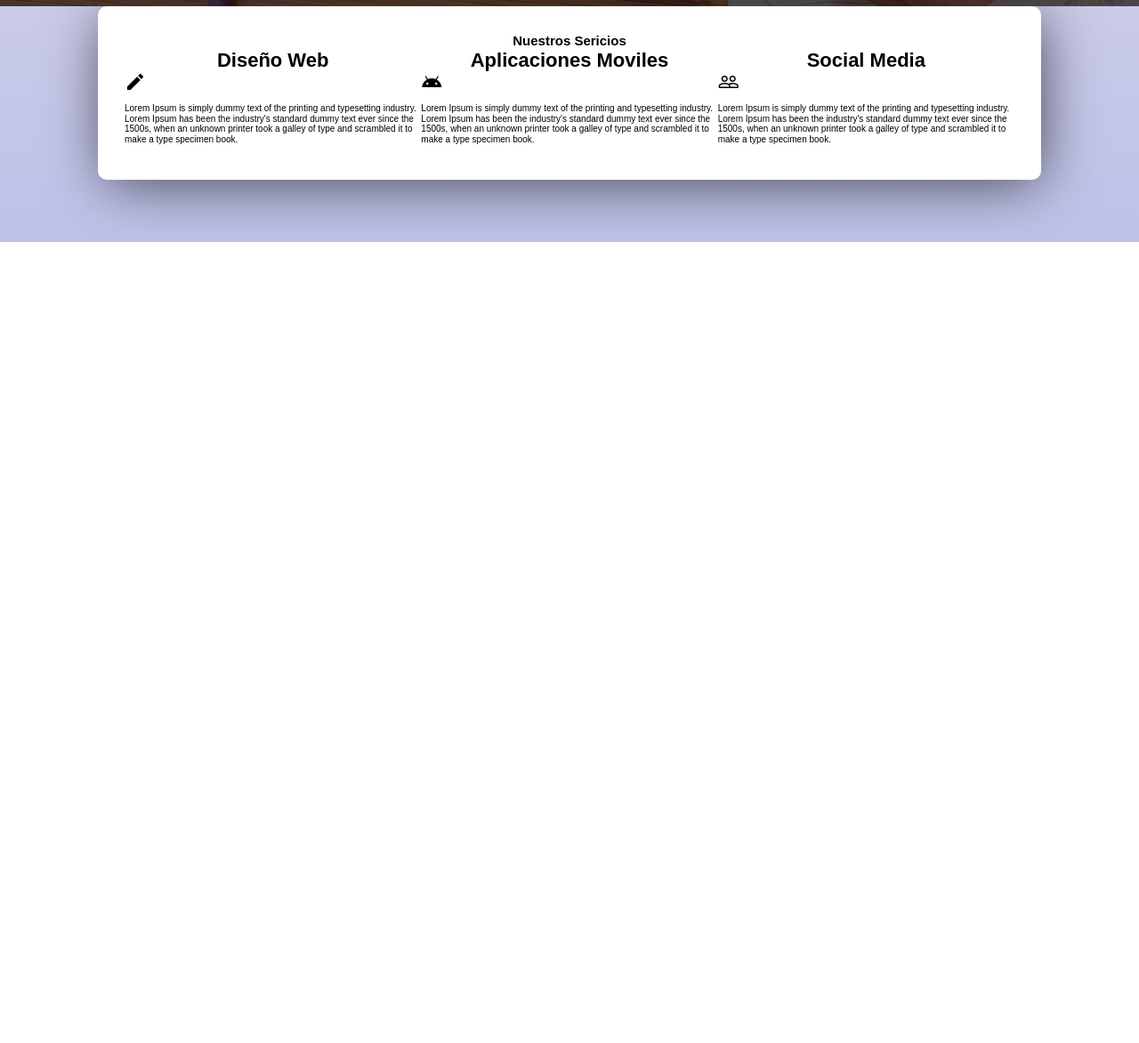
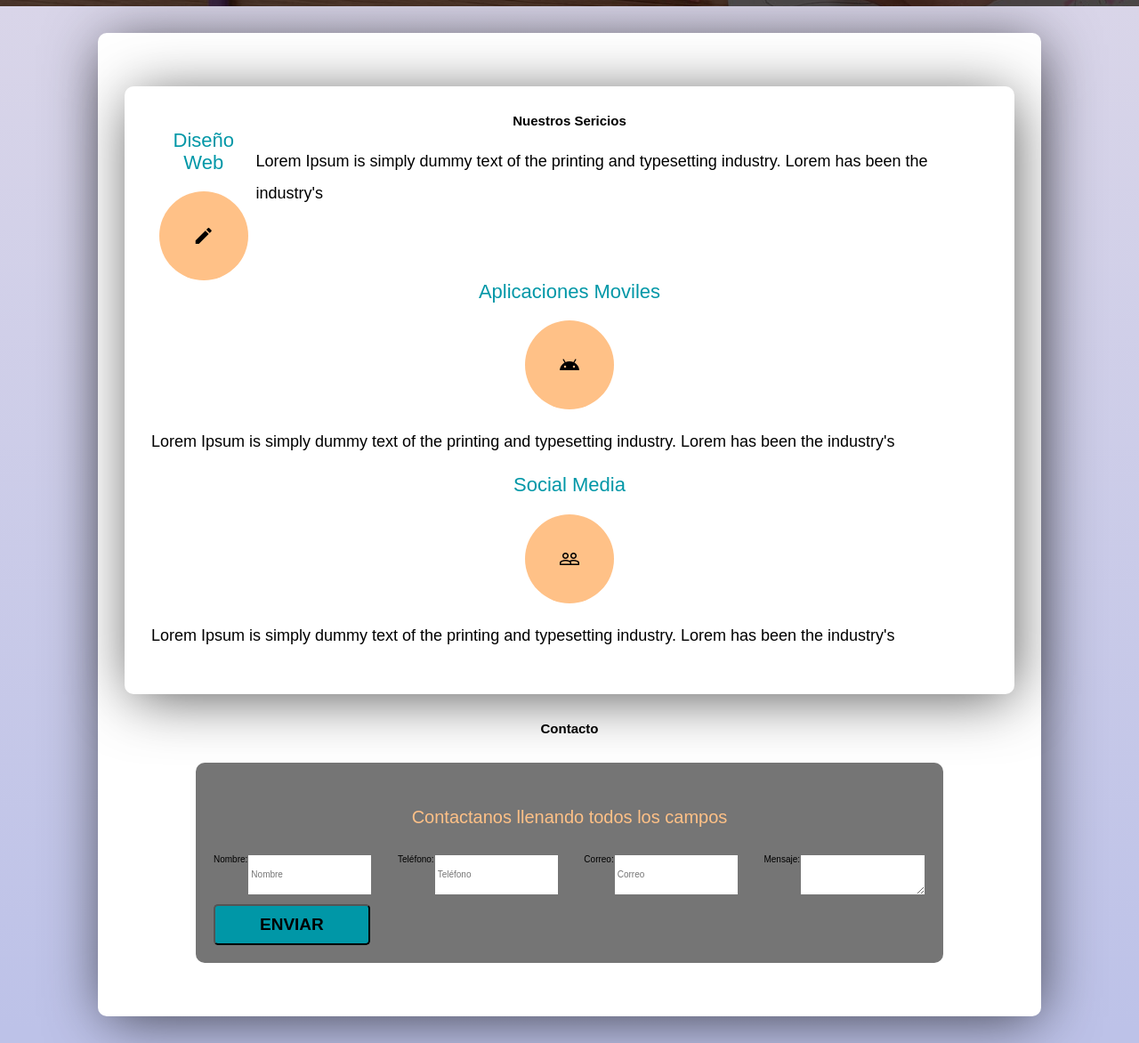
Before and after one commit to lluneta820/freelancer, a plain HTML site: page index.html in a window 1280 px wide. Shown: the part 528-1700 px from the top of the page at 89% size. Before the commit the page ends 800 px from the top, so only its background shows below. Drawn offline with nearby package versions, Linux system fonts and the light colour scheme; a web font is replaced by a local one.

Commit message:
freelance4

```diff
--- a/css/style.css
+++ b/css/style.css
@@ -2,6 +2,7 @@
   --primario:#FFC187;
   --secundario: #0097A7;
   --oscuro: #212121;
+  --gris:#757575;
   --anchopantalla: 1000px
 
 }
@@ -28,10 +29,14 @@ h2,h3{
   text-align: center;
 }
 h3{
-  color: var(--secundario)
+  color: var(--secundario);
   font-weight:400;
   font-size: 2.2rem;
 
+}
+p{
+  font-size: 1.8rem;
+  line-height: 2;
 }
 
 .site-header{
@@ -120,7 +125,7 @@ h3{
 
 .contenedor  {
   max-width: var(--anchopantalla);
-  margin: 0 auto;
+  margin:3rem auto;
   background-color: white;
   padding: 3rem;
   border-radius: 1em;
@@ -129,19 +134,83 @@ h3{
    box-shadow: 3px 7px 66px -6px rgba(0,0,0,0.7);
 }
 
-.servicios{
-  margin-top: 3rem auto;
 
+.contenedor-sericios{
+  margin-top: 3rem;
 
 }
 
 @media (min-width:768px){
   .contenedor-servicios{
     display: flex;
+    justify-content: space-between;
   }
   .servicios{
-    flex: 0;
+    flex: 0 0 calc(33.3% - 1rem);
   }
 
 
 }
+.servicios{
+  display: flex;
+  flex-direction: column;
+  align-items: center;
+
+}
+.iconos{
+  width: 100px;
+  height: 100px;
+  border-radius: 50%;
+  background-color: var(--primario);
+  display: flex;
+  justify-content: center;
+  align-items: center;
+  margin-top: 2rem;
+  margin-left: auto;
+  margin-right: auto;
+}
+.iconos{
+  font-size:3rem;
+
+}
+form{
+  background-color: var(--gris);
+  padding: 2rem;
+  border-radius: 1rem;
+  margin-top: 3rem;
+}
+form legend{
+  text-align: center;
+  font-size: 2rem;
+  color: var(--primario);
+  display: block;
+  margin: 3rem 0;
+}
+@media(min-width:768px){
+  form{
+    max-width: 800px;
+    margin: 3rem auto;
+
+  }
+  .contenedor-campos{
+    display: flex;
+    justify-content: space-between;
+    flex-wrap: wrap;
+
+  }
+  .campo{
+    flex: 0 0 calc(50% - 1rem);
+  }
+
+}
+.campo{
+  display: flex;
+}
+.campo{
+  flex:  0 0 90px;
+}
+.campo input{
+  flex: 1;
+  height: 4rem;
+
+}
--- a/index.html
+++ b/index.html
@@ -34,6 +34,7 @@
     </div>
   </div>
 
+  <div class="contenedor">
   <main class="contenedor">
     <h2>Nuestros Sericios</h2>
     <div class="contenedor-servicios">
@@ -41,11 +42,14 @@
         <h3>Diseño Web </h3>
         <div class="iconos">
           <i class="material-icons">create</i>
-        </div>
-        <p>Lorem Ipsum is simply dummy text of the printing and
-          typesetting industry. Lorem Ipsum has been the industry's
-          standard dummy text ever since the 1500s, when an
-          unknown printer took a galley of type and scrambled it to make a type specimen book.
+
+      </div>
+    </div>
+        <p>Lorem Ipsum is simply dummy text
+          of the printing and
+          typesetting industry.
+          Lorem  has been the industry's
+
            </p>
         </div>
         <div class="Servicios">
@@ -53,10 +57,11 @@
           <div class="iconos">
             <i class="material-icons">android</i>
           </div>
-          <p>Lorem Ipsum is simply dummy text of the printing and
-            typesetting industry. Lorem Ipsum has been the industry's
-            standard dummy text ever since the 1500s, when an
-            unknown printer took a galley of type and scrambled it to make a type specimen book.
+          <p>Lorem Ipsum is simply dummy text of
+            the printing and
+            typesetting industry.
+            Lorem  has been the industry's
+
           </p>
           </div>
           <div class="Servicios">
@@ -64,16 +69,52 @@
             <div class="iconos">
               <i class="material-icons">people_outline</i>
             </div>
-            <p>Lorem Ipsum is simply dummy text of the printing and
-              typesetting industry. Lorem Ipsum has been the industry's
-              standard dummy text ever since the 1500s, when an
-              unknown printer took a galley of type and scrambled it to make a type specimen book.
+            <p>Lorem Ipsum is simply dummy text of
+              the printing and
+              typesetting industry.
+              Lorem has been the industry's
+
               </p>
             </div>
 
-      </div>
+
     </main>
 
+    <section id="contacto" class="contacto">
+      <h2>Contacto </h2>
+      <form action="#">
+        <legend>Contactanos llenando todos los campos</legend>
+        <div class="contenedor-campos">
+          <div class="campo">
+              <label>Nombre:</label>
+              <input type= "text" name="nombre" placeholder="Nombre">
+          </div>
+          <div class="campo">
+              <label>Teléfono:</label>
+              <input type= "tel" name="nombre" placeholder="Teléfono">
+          </div>
+          <div class="campo">
+              <label>Correo:</label>
+              <input type= "correo" name="nombre" placeholder="Correo">
+          </div>
+          <div class="campo">
+              <label>Mensaje:</label>
+              <textarea></textarea>
+          </div>
+        </div>
+        <div class="enviar">
+          <input type="submit" class="boton" value="Enviar">
+        </div>
 
+
+      </form>
+
+
+
+
+
+    </section>
+
+</div>
 </body>
 </html>
```
